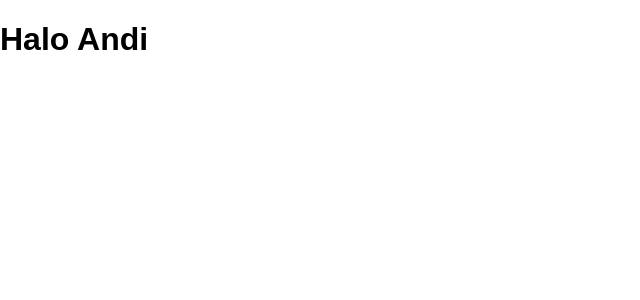
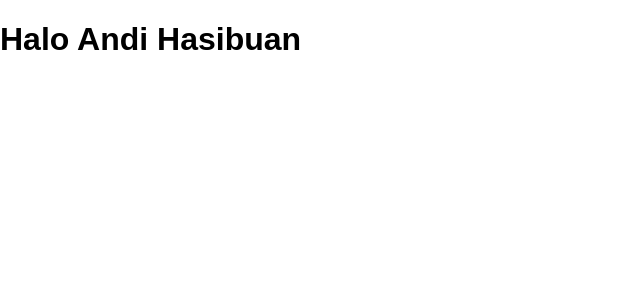
Before and after one commit to herdianajones/reactjs, a React (Create React App) app: page / in a window 1280 px wide. Shown: the top 300 px of the page, without its empty margins (0-640 px from the left). Built offline with nearby package versions, Linux system fonts and the light colour scheme.

Commit message:
lesson 8 added

```diff
--- a/src/App.js
+++ b/src/App.js
@@ -3,13 +3,16 @@ import logo from './logo.svg';
 import './App.css';
 
 class App extends Component {
-  constructor(){
-    super();
-    this.nama = 'Andi';
-  }
   render() {
+    function namaFull(id) {
+      return id.nama + ' ' + id.marga;
+    }
+    const id = {
+      nama: 'Andi',
+      marga: 'Hasibuan'
+    };
     return (
-      <h1>Halo {this.nama}</h1>
+      <h1>Halo {namaFull(id)}</h1>
     );
   }
 }
```
